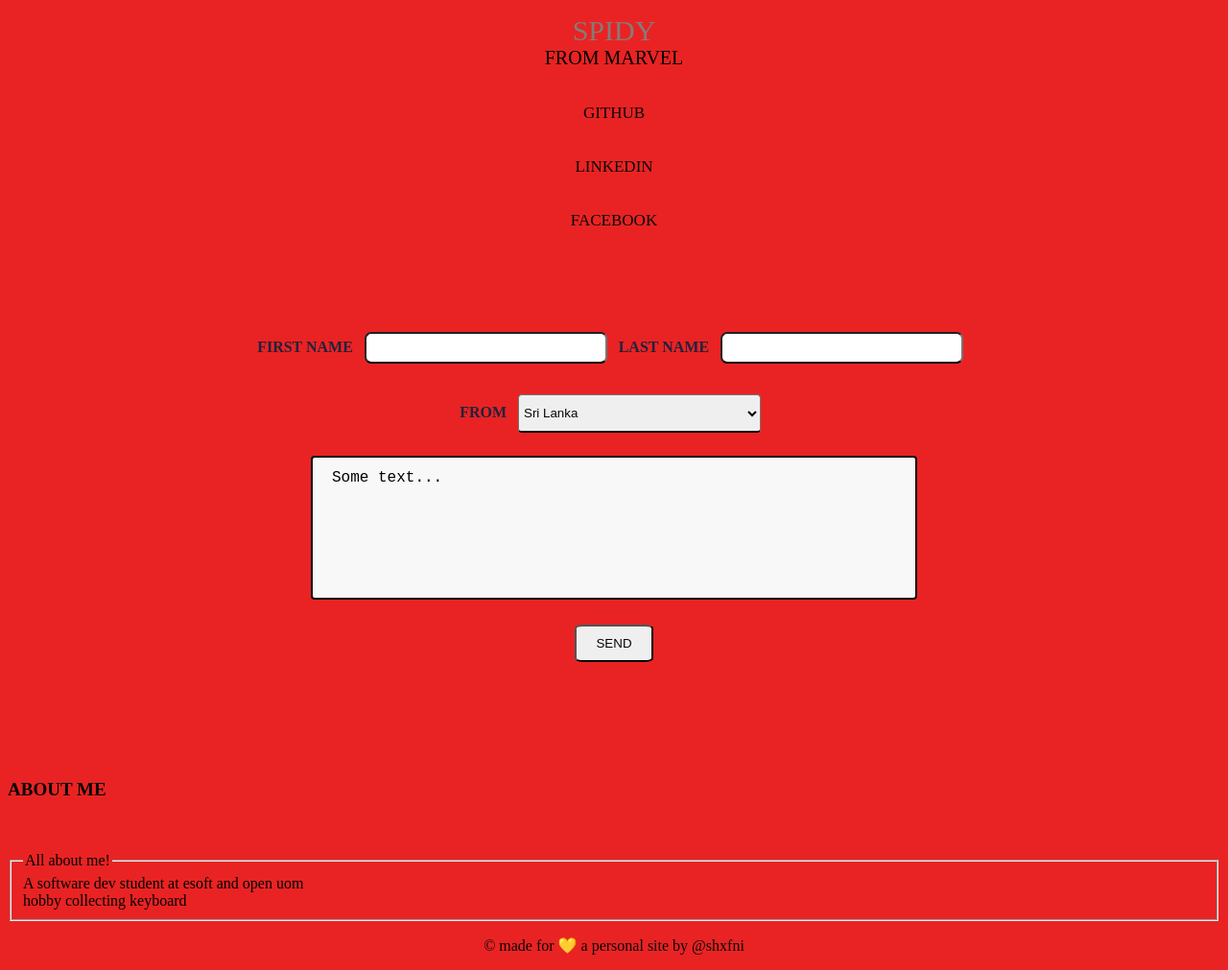
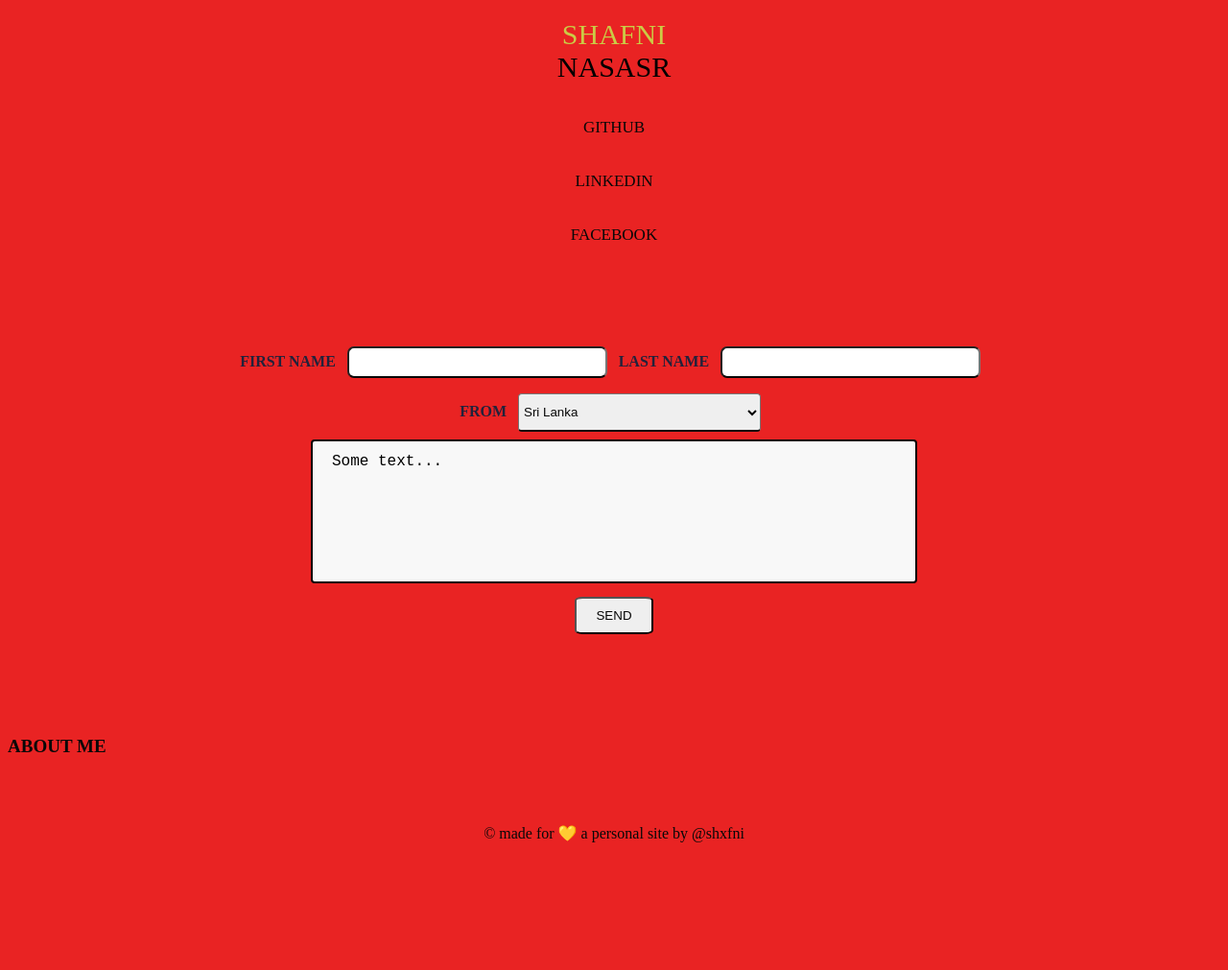
Before and after one commit to shafni50/Python-projects, a plain HTML site: page python/Personal portfolio/perosnalsite2/site.html in a window 1280 px wide. Shown: the part 347-1358 px from the top of the page at 96% size. After the commit the page ends 1241 px from the top, so only its background shows below. Drawn offline with Linux system fonts and the light colour scheme; files whose address does not match are found by name.

Commit message:
commit html

```diff
--- a/python/Personal portfolio/perosnalsite2/color.css
+++ b/python/Personal portfolio/perosnalsite2/color.css
@@ -35,11 +35,13 @@ body{
     width: 220px;
     height: 250px;
   }
-
+#secnd{
+  font-size: 30px;
+}
   /* text */
 #spidy{
   font-size: 30px;
-  color: rgb(136, 121, 121);
+  color: rgb(203, 203, 69);
 }
 #txthead{
   font-size: 20px;
--- a/python/Personal portfolio/perosnalsite2/site.html
+++ b/python/Personal portfolio/perosnalsite2/site.html
@@ -1,5 +1,6 @@
+<!DOCTYPE html>
 <html>
-    <head><title>practice test</title></head>
+    <head><title>Shafni Nasar</title></head>
     <link rel="stylesheet" href="color.css">
 <body>
 <!-- navigation bar -->
@@ -15,13 +16,13 @@
 <br>
 <center>
 <div id="profile">
-<img src="file:///C:/Users/LENOVO/OneDrive/Desktop/python/Personal%20portfolio/IMG_E2857.JPG" alt="spidy">
+    <img src="file:///C:/Users/LENOVO/OneDrive/Desktop/python/Personal%20portfolio/IMG_E2857.JPG" alt="spidy">
 </div>
 <br>
 <div id="spidy">
-SPIDY </div>
+SHAFNI </div> <div id='secnd'> NASASR </div>
 <div id="txthead">
-FROM MARVEL
+
 </div>
 </center>
 <br>
@@ -73,12 +74,6 @@ FROM MARVEL
 <br>
 <br>
 <br>
-<fieldset>
-    <legend>All about me!</legend>
-    A software dev student at esoft and open uom <br>
-    hobby collecting keyboard
-</fieldset>
-</p>
 <center>
     <div id="lasttext"> <p>&copy; made for 💛 a personal site by @shxfni</p></div>
 </center>
```
